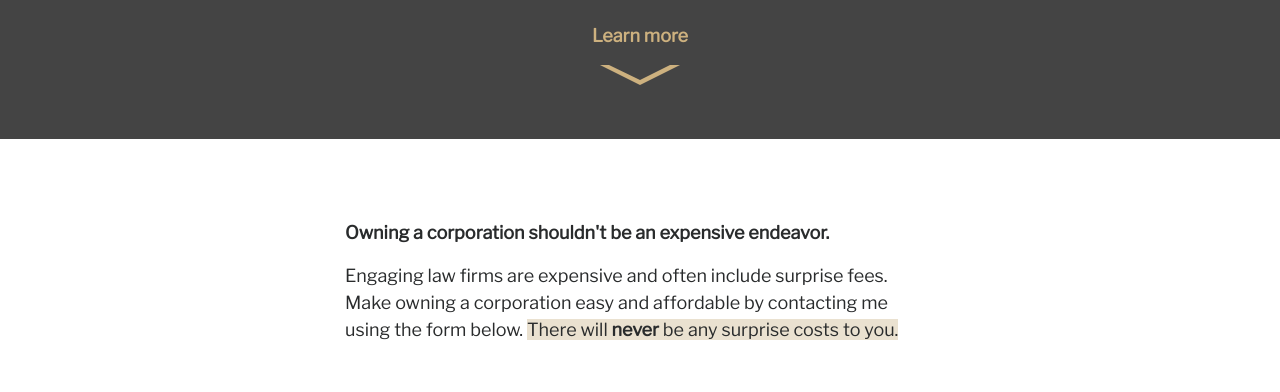
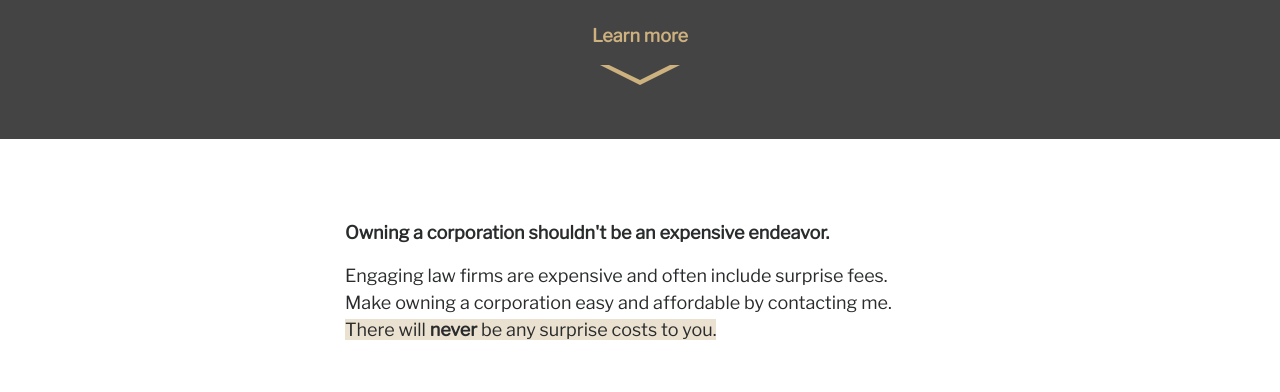
Before and after one commit to outsider1/easyprocorp, a plain HTML site: page index.html in a window 1280 px wide. Shown: the part 560-952 px from the top of the page. Drawn offline with nearby package versions, Linux system fonts and the light colour scheme.

Commit message:
Update index.html

```diff
--- a/index.html
+++ b/index.html
@@ -54,7 +54,7 @@
     <section class="bg-white">
         <div class="width-620 m-0-auto py-6 font-size-lg franklin">
             <p class="font-weight-bold">Owning a corporation shouldn't be an expensive endeavor.</p>
-            <p>Engaging law firms are expensive and often include surprise fees. Make owning a corporation easy and affordable by contacting me using the form below. <span class="highlight">There will <span class="font-weight-bold">never</span> be any surprise costs to you.</span>
+            <p>Engaging law firms are expensive and often include surprise fees. Make owning a corporation easy and affordable by contacting me. <span class="highlight">There will <span class="font-weight-bold">never</span> be any surprise costs to you.</span>
             </p>
         </div>
         </div>
```
